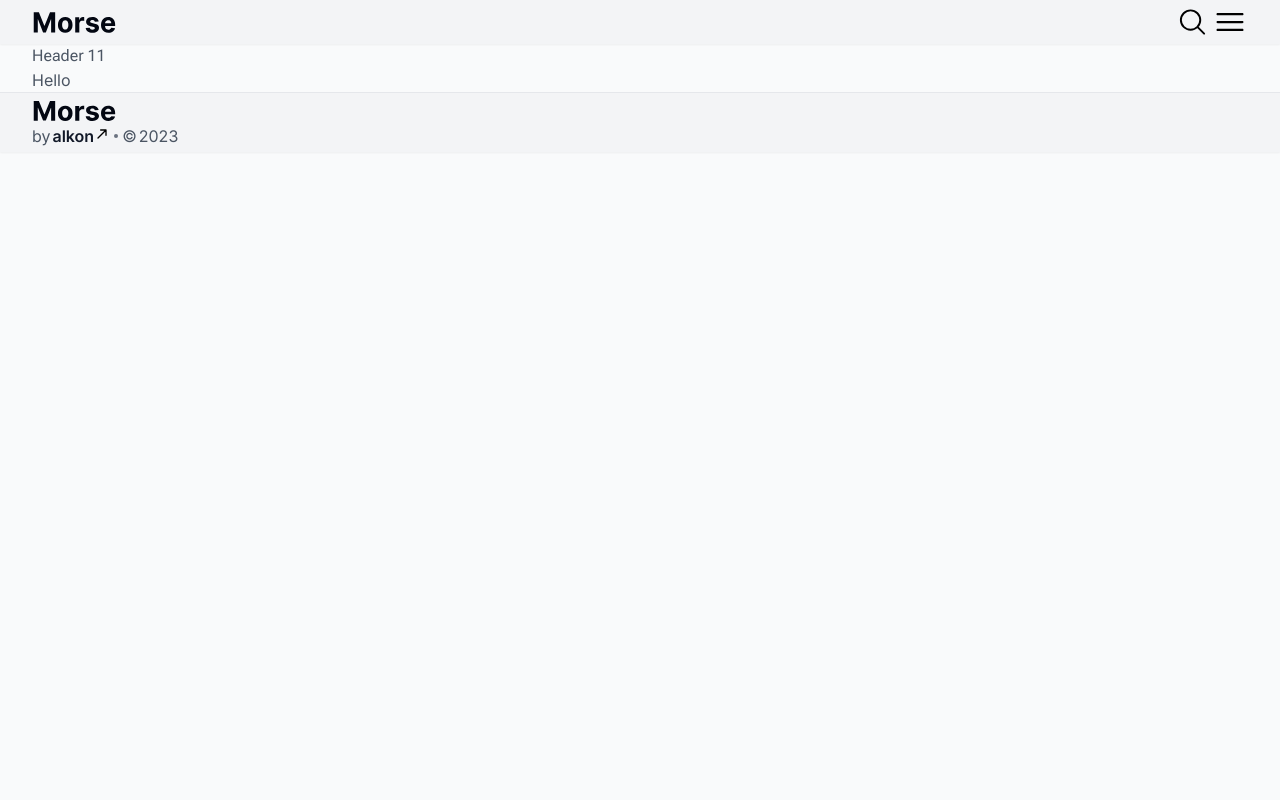
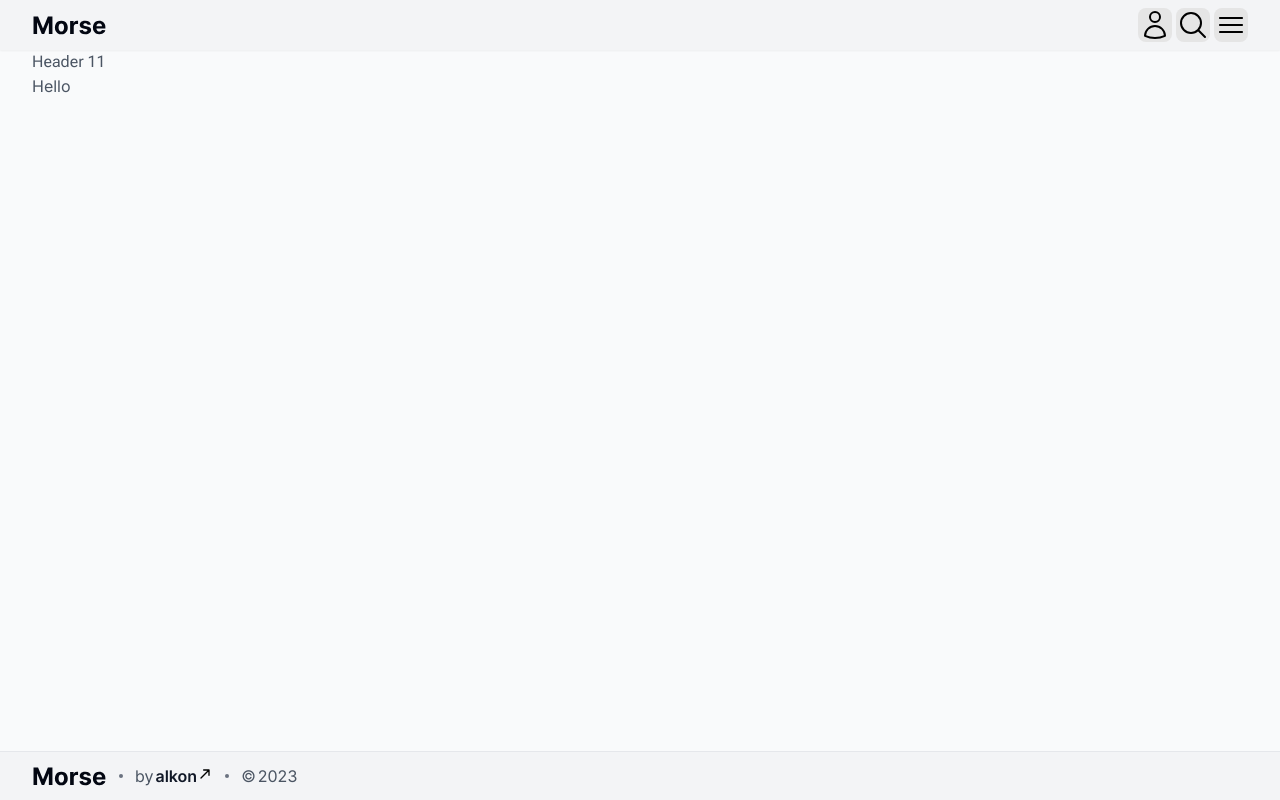
Before and after one commit to RegemStatum/MorseMessenger, a Next.js app: page / in a window 1280 px wide. Built offline with nearby package versions, Linux system fonts and the light colour scheme.

Commit message:
ready for authentication implementation

```diff
--- /dev/null
+++ b/app/_components/icons/IconWrapper.tsx
@@ -0,0 +1,15 @@
+import { FC } from "react";
+
+type Props = {
+  children: React.ReactNode;
+};
+
+const IconWrapper: FC<Props> = ({ children }) => {
+  return (
+    <div className="bg-neutral-200 p-[1px] rounded-lg cursor-pointer">
+      {children}
+    </div>
+  );
+};
+
+export default IconWrapper;
--- a/app/_components/layout/Footer.tsx
+++ b/app/_components/layout/Footer.tsx
@@ -8,14 +8,12 @@ const Footer: FC = () => {
   return (
     <footer className="shadow-sm bg-gray-100">
       <div className="h-[1px] bg-gray-200 "></div>
-      <div className="container py-1">
+      <div className="container py-3 flex items-center gap-3">
         <Logo />
-        <div className="flex items-center gap-1">
+        <DotSeparator />
         <div className="flex gap-[2px]">
           <p>by</p>
-            <PrimaryLink href="https://github.com/RegemStatum">
-              alkon
-            </PrimaryLink>
+          <PrimaryLink href="https://github.com/RegemStatum">alkon</PrimaryLink>
         </div>
         <DotSeparator />
         <div className="flex gap-[2px]">
@@ -23,7 +21,6 @@ const Footer: FC = () => {
           <p>{new Date().getFullYear()}</p>
         </div>
       </div>
-      </div>
     </footer>
   );
 };
--- a/app/_components/layout/Header.tsx
+++ b/app/_components/layout/Header.tsx
@@ -1,28 +1,44 @@
 import { FC } from "react";
 import Logo from "./Logo";
 import Image from "next/image";
+import IconWrapper from "../icons/IconWrapper";
+
+const headerIconsSize = 32;
 
 const Header: FC = () => {
   return (
     <header className="shadow-sm bg-gray-100">
-      <div className="container py-1 flex items-center justify-between">
+      <div className="container py-2 flex items-center justify-between">
         <Logo />
         {/* control */}
         <div className="flex gap-1">
+          {/* user */}
+          <IconWrapper>
+            <Image
+              src="/images/icons/userIcon.svg"
+              alt="menu"
+              width={headerIconsSize}
+              height={headerIconsSize}
+            />
+          </IconWrapper>
           {/* search */}
+          <IconWrapper>
             <Image
               src="/images/icons/magnifyingGlassIcon.svg"
               alt="menu"
-            width={31}
-            height={31}
+              width={headerIconsSize}
+              height={headerIconsSize}
             />
+          </IconWrapper>
           {/* burger menu */}
+          <IconWrapper>
             <Image
               src="/images/icons/menuBurgerIcon.svg"
               alt="menu"
-            width={36}
-            height={36}
+              width={headerIconsSize}
+              height={headerIconsSize}
             />
+          </IconWrapper>
         </div>
       </div>
     </header>
--- a/app/_components/layout/Logo.tsx
+++ b/app/_components/layout/Logo.tsx
@@ -1,16 +1,17 @@
 import { FC } from "react";
 import Image from "next/image";
+import Link from "next/link";
 
 const Logo: FC = () => {
   return (
-    <div className="w-[85px]">
+    <Link href="/" className="w-[75px]">
       <Image
         src="/images/layout/logo.svg"
         alt="morse-logo"
         width={112}
         height={39}
       />
-    </div>
+    </Link>
   );
 };
 
--- a/app/_components/layout/index.tsx
+++ b/app/_components/layout/index.tsx
@@ -10,7 +10,7 @@ const Layout: FC<Props> = ({ children }) => {
   return (
     <>
       <Header />
-      <main className="container">{children}</main>
+      <main className="container grow">{children}</main>
       <Footer />
     </>
   );
--- a/app/layout.tsx
+++ b/app/layout.tsx
@@ -26,7 +26,9 @@ type Props = { children: React.ReactNode };
 const RootLayout: FC<Props> = ({ children }) => {
   return (
     <html lang="en">
-      <body className={`${inter.variable} ${roboto_flex.variable} font-inter`}>
+      <body
+        className={`${inter.variable} ${roboto_flex.variable} font-inter flex flex-col min-h-screen`}
+      >
         <Layout>{children}</Layout>
       </body>
     </html>
```
Also changed, not shown: public/images/icons/userIcon.svg (added). Lines whose indentation alone changed are shown as unchanged.
